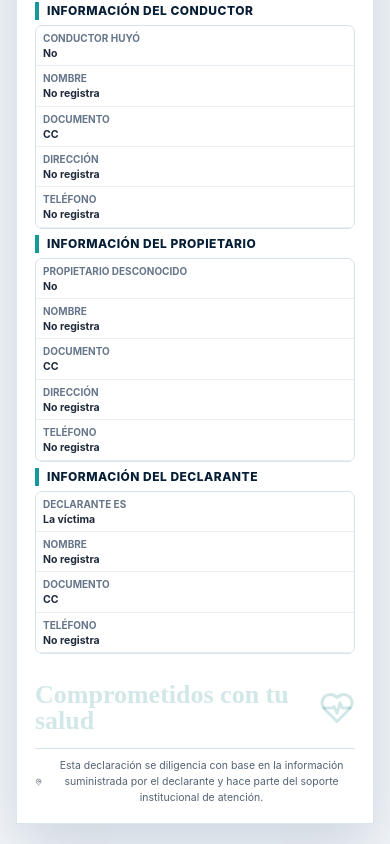
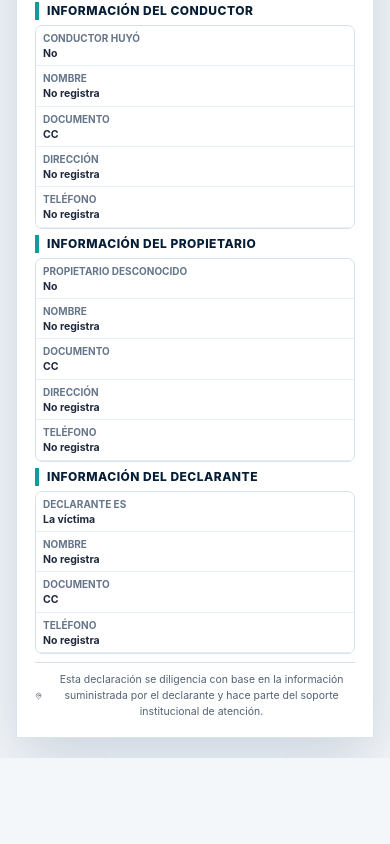
Before and after one commit to romariomartinez/Accidentes, a React (Vite) app: page / in a window 390 px wide. Shown: the part 5928-6772 px from the top of the page. After the commit the page ends 6686 px from the top, so only its background shows below. Built offline with nearby package versions, Linux system fonts and the light colour scheme.

Commit message:
Restore simple institutional footer

```diff
--- a/src/components/DocumentPreview.tsx
+++ b/src/components/DocumentPreview.tsx
@@ -1,4 +1,4 @@
-import { CalendarDays, FileBadge2, HeartPulse, MapPin, UserRound } from 'lucide-react';
+import { CalendarDays, FileBadge2, MapPin, UserRound } from 'lucide-react';
 import { TrafficAccidentDeclaration } from '../types/declaration';
 import { emptyText, formatColombianDate, formatTime12h } from '../utils/formatters';
 
@@ -112,11 +112,6 @@ export const DocumentPreview = ({ data, scale = 'normal' }: Props) => (
       </div>
     </DocumentSection>
 
-    <div className="doc-watermark-slogan">
-      <span>Comprometidos con tu salud</span>
-      <HeartPulse className="h-10 w-10" />
-    </div>
-
     <footer className="doc-footer">
       <MapPin className="h-4 w-4" />
       Esta declaración se diligencia con base en la información suministrada por el declarante y hace parte del soporte institucional de atención.
--- a/src/styles.css
+++ b/src/styles.css
@@ -220,30 +220,6 @@ body {
   font-size: 10.5px;
 }
 
-.doc-watermark-slogan {
-  display: flex;
-  align-items: center;
-  justify-content: center;
-  gap: 10px;
-  margin: 28px 0 14px;
-  color: rgba(4, 120, 125, 0.18);
-  pointer-events: none;
-  user-select: none;
-}
-
-.doc-watermark-slogan span {
-  font-family: "Segoe Script", "Brush Script MT", cursive;
-  font-size: 36px;
-  font-weight: 700;
-  line-height: 1;
-  white-space: nowrap;
-}
-
-.doc-watermark-slogan svg {
-  height: 42px;
-  width: 42px;
-}
-
 .doc-footer {
   break-inside: avoid;
   page-break-inside: avoid;
@@ -293,10 +269,6 @@ body {
     border-right: 0;
   }
 
-  .doc-watermark-slogan span {
-    font-size: 26px;
-    white-space: normal;
-  }
 }
 
 @page {
@@ -470,20 +442,6 @@ body {
     margin-top: 2px !important;
   }
 
-  .doc-watermark-slogan {
-    margin: 34px 0 18px !important;
-    color: rgba(4, 120, 125, 0.14) !important;
-  }
-
-  .doc-watermark-slogan span {
-    font-size: 34px !important;
-  }
-
-  .doc-watermark-slogan svg {
-    height: 38px !important;
-    width: 38px !important;
-  }
-
   .doc-footer {
     display: flex !important;
     align-items: center !important;
```
